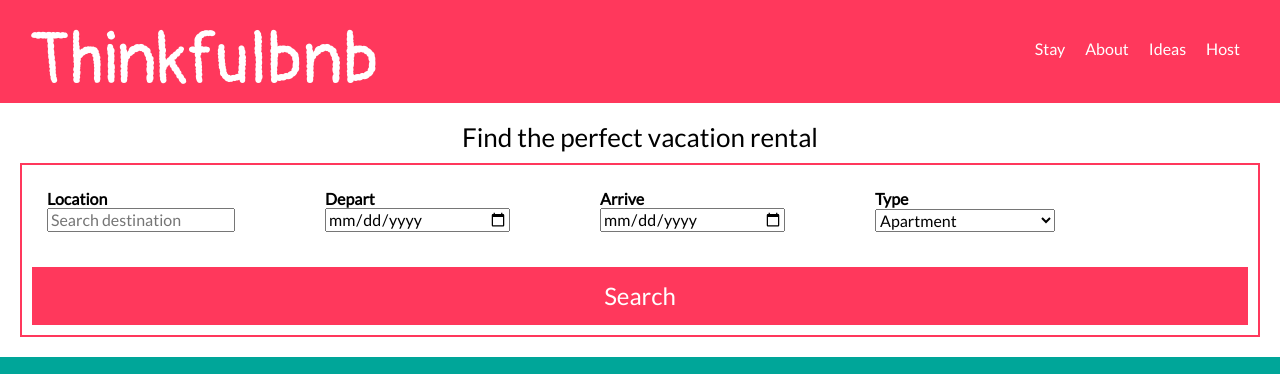
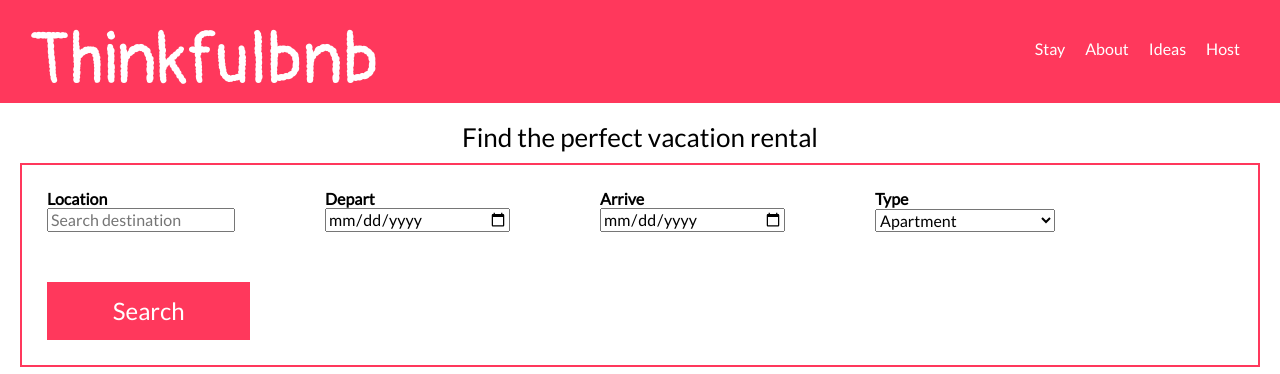
Before and after one commit to mamun223/ThinkfulBnb, a plain HTML site: page index.html in a window 1280 px wide. Shown: the top 374 px of the page. Drawn offline with nearby package versions, Linux system fonts and the light colour scheme.

Commit message:
Update index.html

```diff
--- a/index.html
+++ b/index.html
@@ -64,7 +64,9 @@
               <option value="hotel">Hotel</option>
             </select>
           </div>
+          <div class="item1">
             <button type="submit">Search</button>
+          </div>
 
         </form>
       </section>
```
